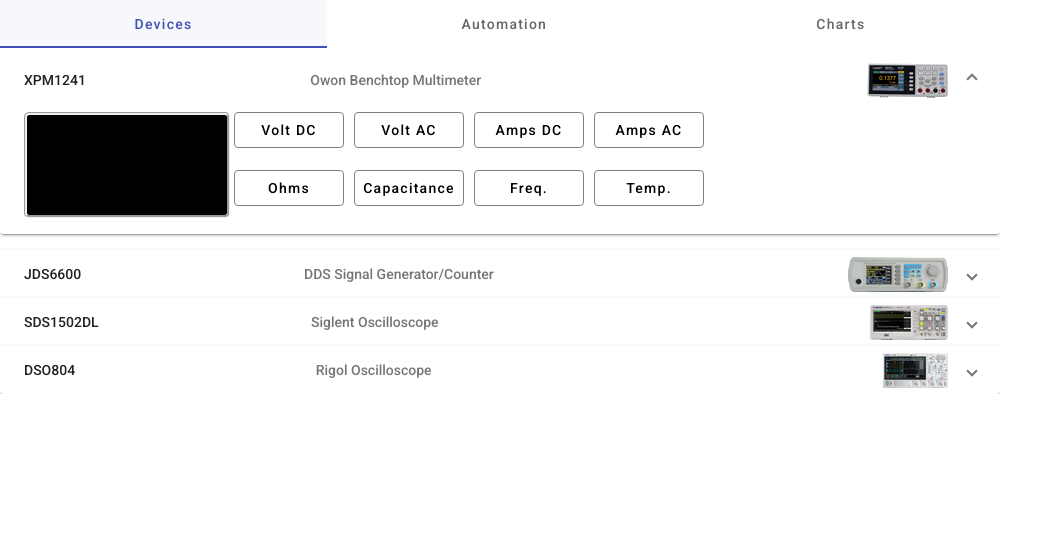
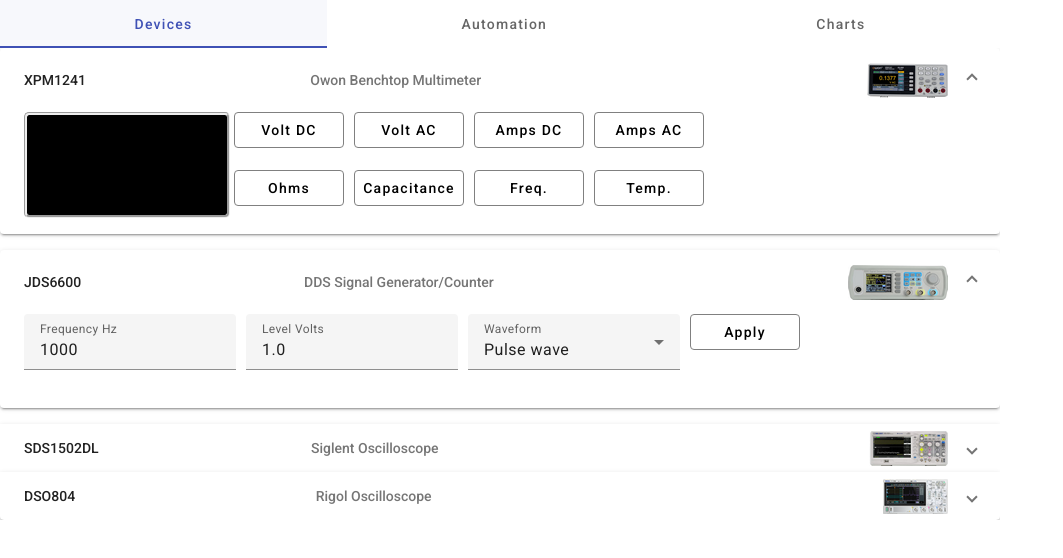
Before and after one commit to somervda/scpipi_ui, an Angular app: page / in a window 1280 px wide. Shown: the top 558 px of the page, without its empty margins (0-1063 px from the left). Built offline with nearby package versions, Linux system fonts and the light colour scheme.

Commit message:
jds6600 seems to work

```diff
--- a/src/app/devices/devices.component.html
+++ b/src/app/devices/devices.component.html
@@ -7,7 +7,7 @@
     </mat-expansion-panel-header>
     <app-xdm1241></app-xdm1241>
   </mat-expansion-panel>
-  <mat-expansion-panel>
+  <mat-expansion-panel [expanded]="true">
     <mat-expansion-panel-header>
       <img src="../../assets/jds6600.png" class="icon-image" />
       <mat-panel-title> JDS6600 </mat-panel-title>
@@ -15,7 +15,7 @@
         DDS Signal Generator/Counter
       </mat-panel-description>
     </mat-expansion-panel-header>
-    <p>60Mhz</p>
+    <app-jds6600></app-jds6600>
   </mat-expansion-panel>
   <mat-expansion-panel>
     <mat-expansion-panel-header>
--- a/src/app/devices/devices.component.ts
+++ b/src/app/devices/devices.component.ts
@@ -3,6 +3,7 @@ import { MatButtonModule } from '@angular/material/button';
 import { MatCardModule } from '@angular/material/card';
 import { MatAccordion, MatExpansionModule } from '@angular/material/expansion';
 import { Xdm1241Component } from '../xdm1241/xdm1241.component';
+import { Jds6600Component } from '../jds6600/jds6600.component';
 
 import { MatIconModule } from '@angular/material/icon';
 
@@ -16,6 +17,7 @@ import { MatIconModule } from '@angular/material/icon';
     MatExpansionModule,
     MatIconModule,
     Xdm1241Component,
+    Jds6600Component,
   ],
   templateUrl: './devices.component.html',
   styleUrl: './devices.component.scss',
--- /dev/null
+++ b/src/app/jds6600/jds6600.component.html
@@ -0,0 +1,42 @@
+<div class="grid-functions">
+  <div>
+    <mat-form-field>
+      <mat-label>Frequency Hz</mat-label>
+      <input matInput [(ngModel)]="frequency" />
+    </mat-form-field>
+  </div>
+  <div>
+    <mat-form-field>
+      <mat-label>Level Volts</mat-label>
+      <input matInput [(ngModel)]="level" />
+    </mat-form-field>
+  </div>
+
+  <div>
+    <mat-form-field>
+      <mat-label>Waveform</mat-label>
+      <mat-select [(ngModel)]="waveform">
+        <mat-option value="0">Sine</mat-option>
+        <mat-option value="1">Square</mat-option>
+        <mat-option value="2">Pulse wave</mat-option>
+        <mat-option value="3">Triangular wave</mat-option>
+        <mat-option value="4">Partial sine</mat-option>
+        <mat-option value="5">CMOS wave</mat-option>
+        <mat-option value="6">DC level</mat-option>
+        <mat-option value="7">Half wave</mat-option>
+        <mat-option value="8">Full wave</mat-option>
+        <mat-option value="9">Positive step wave</mat-option>
+        <mat-option value="10">Negative step wave</mat-option>
+        <mat-option value="11">Noise wave</mat-option>
+        <mat-option value="12">Expotential-</mat-option>
+        <mat-option value="13">ExpotentialDecay</mat-option>
+        <mat-option value="14">Multi-Tone</mat-option>
+        <mat-option value="15">Sinc</mat-option>
+        <mat-option value="16">Lorenz pulse</mat-option>
+      </mat-select>
+    </mat-form-field>
+  </div>
+  <div>
+    <button mat-flat-button class="fButton" (click)="apply()">Apply</button>
+  </div>
+</div>
--- /dev/null
+++ b/src/app/jds6600/jds6600.component.scss
@@ -0,0 +1,27 @@
+@media (min-width: 700px) {
+  .grid-functions {
+    display: grid;
+    grid-template-columns: 1fr 1fr 1fr 1fr;
+    grid-gap: 10px;
+    max-width: 400px;
+    grid-gap: 10px;
+  }
+}
+
+@media (min-width: 400px) and (max-width: 700px) {
+  .grid-functions {
+    display: grid;
+    grid-template-columns: 1fr 1fr;
+    grid-gap: 10px;
+    max-width: 400px;
+    grid-gap: 10px;
+  }
+}
+
+.fButton {
+  width: 110px;
+  margin-bottom: 10px;
+  border-style: solid;
+  border-color: gray;
+  border-width: 1px;
+}
--- /dev/null
+++ b/src/app/jds6600/jds6600.component.ts
@@ -0,0 +1,80 @@
+import { Component, OnDestroy } from '@angular/core';
+import { MatInputModule } from '@angular/material/input';
+import { MatFormFieldModule } from '@angular/material/form-field';
+import { FormsModule } from '@angular/forms';
+import { MatSelectModule } from '@angular/material/select';
+import { MatButtonModule } from '@angular/material/button';
+import { MatSnackBar } from '@angular/material/snack-bar';
+import { Jds6600Service } from '../services/jds6600.service';
+
+@Component({
+  selector: 'app-jds6600',
+  standalone: true,
+  imports: [
+    MatFormFieldModule,
+    MatInputModule,
+    FormsModule,
+    MatSelectModule,
+    MatButtonModule,
+  ],
+  templateUrl: './jds6600.component.html',
+  styleUrl: './jds6600.component.scss',
+})
+export class Jds6600Component implements OnDestroy {
+  frequency = '1000';
+  level = '1.0';
+  waveform = '2';
+
+  constructor(
+    private jds6600Service: Jds6600Service,
+    private _snackBar: MatSnackBar
+  ) {}
+
+  apply() {
+    let errorMsg = '';
+    let freq = 0;
+    if (!this.isNumber(this.frequency)) {
+      errorMsg += 'Frequency is not numeric. ';
+    } else {
+      freq = parseFloat(this.frequency);
+      if (freq > 30000000 || freq < 0) {
+        errorMsg += 'Frequency must be between 0Hz and 30MHz. ';
+      }
+    }
+    let level = 0;
+    if (!this.isNumber(this.level)) {
+      errorMsg += 'Level is not numeric. ';
+    } else {
+      level = parseFloat(this.level);
+      if (level > 20 || level < 0) {
+        errorMsg += 'Level must be between 0 and 20 volts. ';
+      }
+    }
+    let wave = parseInt(this.waveform);
+    if (errorMsg == '') {
+      this.jds6600Service.configure(freq, level, wave).subscribe((result) => {
+        console.log('result:', result);
+        if (result == false) {
+          this._snackBar.open(
+            'Could not apply, check the jds6600 is connected.',
+            'OK',
+            {
+              duration: 5000,
+            }
+          );
+        }
+      });
+    } else {
+      this._snackBar.open(errorMsg, 'OK', {
+        duration: 5000,
+      });
+    }
+  }
+
+  isNumber(value: string) {
+    // Use a regular expression to check string is a valid float
+    return /^[+-]?([0-9]+([.][0-9]*)?|[.][0-9]+)?$/.test(value);
+  }
+
+  ngOnDestroy(): void {}
+}
--- /dev/null
+++ b/src/app/services/jds6600.service.ts
@@ -0,0 +1,31 @@
+import { Injectable } from '@angular/core';
+import { HttpClient } from '@angular/common/http';
+import { Globals } from '../app.config';
+
+@Injectable({
+  providedIn: 'root',
+})
+export class Jds6600Service {
+  constructor(private http: HttpClient) {}
+
+  connect() {
+    let result = this.http.get<string>(
+      'http://' + Globals.HOSTANDPORT + '/jds6600/connect'
+    );
+    return result;
+  }
+
+  configure(frequency: number, level: number, wave: number) {
+    let result = this.http.get<boolean>(
+      'http://' +
+        Globals.HOSTANDPORT +
+        '/jds6600/config/' +
+        frequency.toString() +
+        '/' +
+        level.toString() +
+        '/' +
+        wave.toString()
+    );
+    return result;
+  }
+}
```
